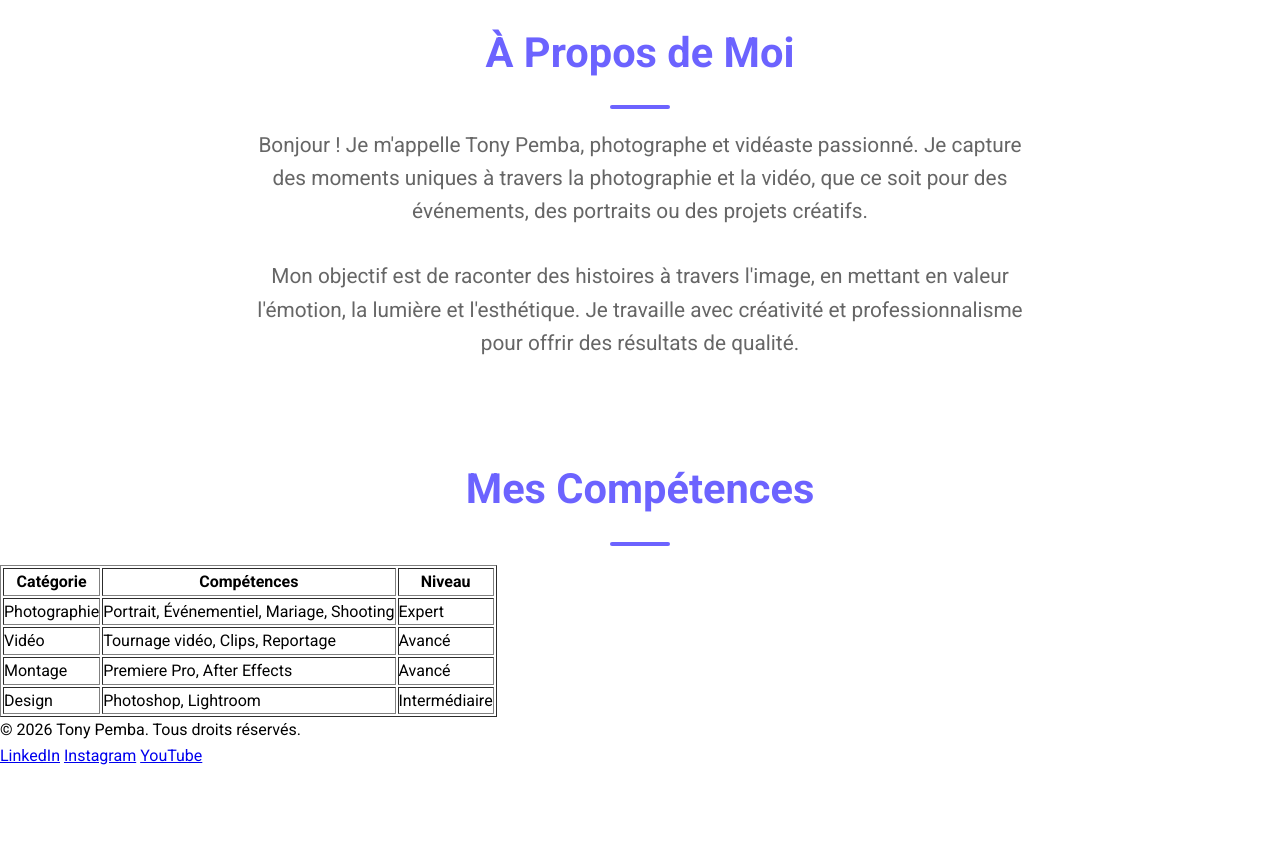
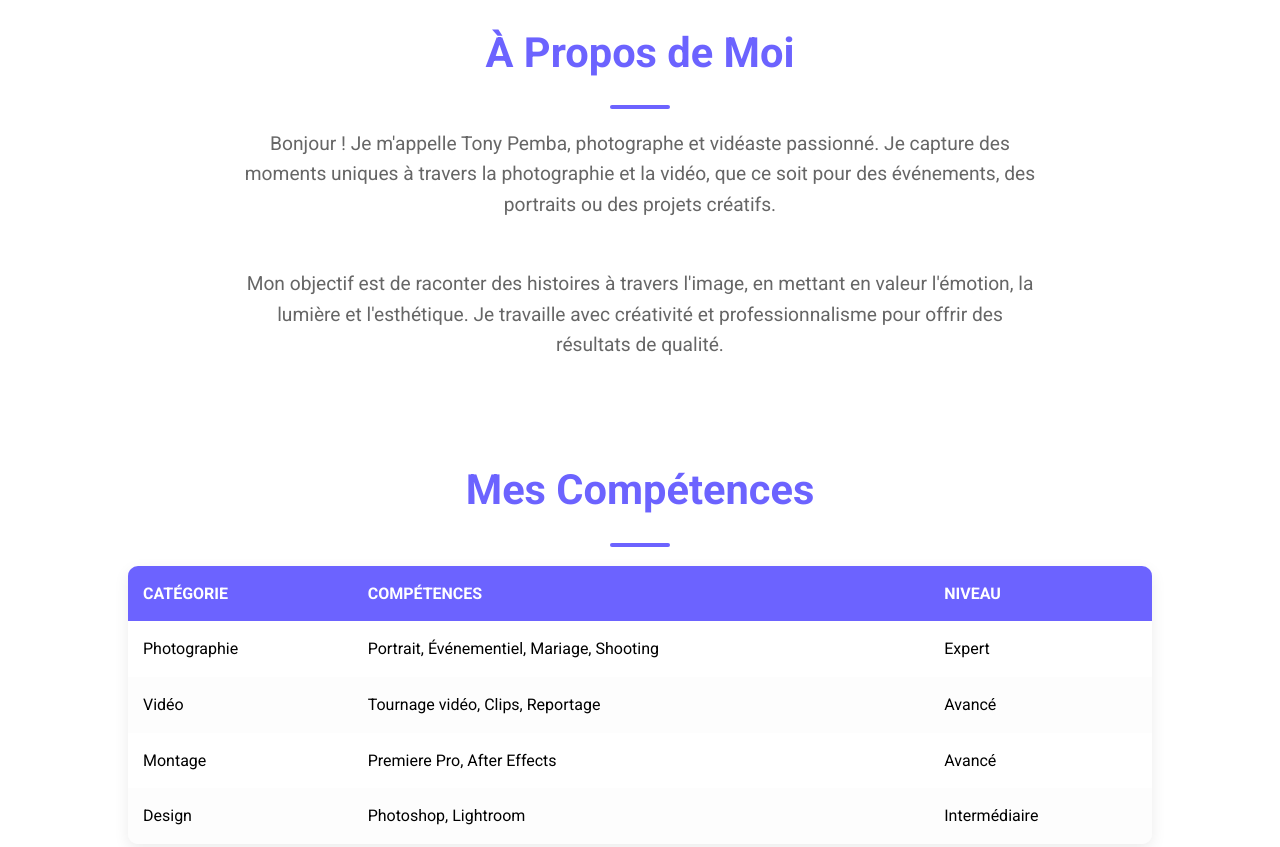
Before and after one commit to 24pn395si-png/Mon-portfolio-2026, a plain HTML site: page index.html in a window 1280 px wide. Shown: the part 700-1547 px from the top of the page. Before the commit the page ends 1468 px from the top, so only its background shows below. Drawn offline with Linux system fonts and the light colour scheme.

Commit message:
stylisation de la section mes compétences et du footer

```diff
--- a/css/style.css
+++ b/css/style.css
@@ -166,8 +166,76 @@ section h2::after {
 }
 
 .apropos p {
-   margin-bottom: 2rem;
+   margin-bottom: 3rem;
    color: var(--gris-fonce);
-   font-size: 1.3rem;
+   font-size: 1.2rem;
 
 }
+
+.Compétences table {
+   width: 80%;
+   margin: 0 auto;
+   border-collapse: collapse;
+   background-color: #FFF;
+   box-shadow: 0 5px 15px rgba(0, 0, 0, 0.08);
+   border-radius: 10px;
+   overflow: hidden;
+}
+
+.Compétences th, .Compétences table td {
+   padding: 15px;
+}
+
+.Compétences table thead {
+   background-color: var(--violet-doux);
+   color: #FFF;
+   text-transform: uppercase;
+}
+
+.Compétences table tbody td {
+   /* ajoute une bordure de 1px en bas de chaque cellule */
+   border-bottom: 1px solid var(--gris-claire);
+}
+
+.Compétences table tbody tr:nth-child(even) {
+   background-color: #FDFDFD;
+}
+
+.Compétences table tbody tr {
+   transition: background-color 0.3s ease;
+}
+
+.Compétences table tbody tr:hover {
+   background-color: #f0f0f0;
+}
+
+.Compétences table thead th {
+   text-align: left;
+}
+
+footer {
+   margin-top: 3rem;
+   background-color: var(--violet-doux);
+   padding: 3rem 0;
+   text-align: center;
+
+}
+
+footer a {
+   color: white;
+   margin-bottom: 1.2rem;
+
+}
+
+footer a {
+   display: inline-block;
+   font-size: 1.6rem;
+   color: white;
+   margin: 0 10px;
+   transition: color 0.3s ease, transform 0.2s ease;
+}
+
+footer a::hover {
+   color: var(--orange-vif);
+   transform: translateY(-3px);
+}
--- a/index.html
+++ b/index.html
@@ -55,7 +55,7 @@
     </section>
     <section class="Compétences">
         <h2>Mes Compétences</h2>
-        <table border="1">
+        <table>
             <thead>
                 <tr>
                     <th>Catégorie</th>
@@ -63,7 +63,6 @@
                     <th>Niveau</th>
                 </tr>
             </thead>
-
             <tbody>
                 <tr>
                     <td>Photographie</td>
```
